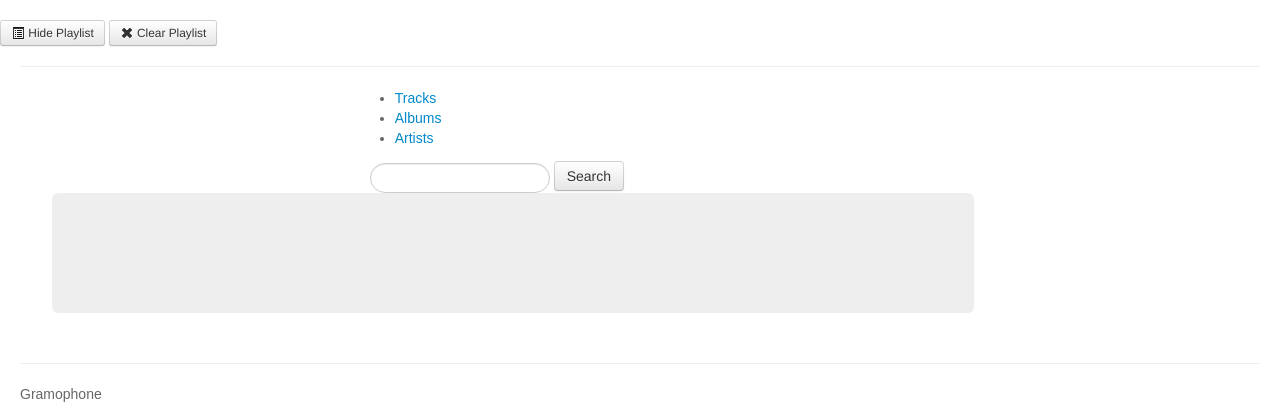
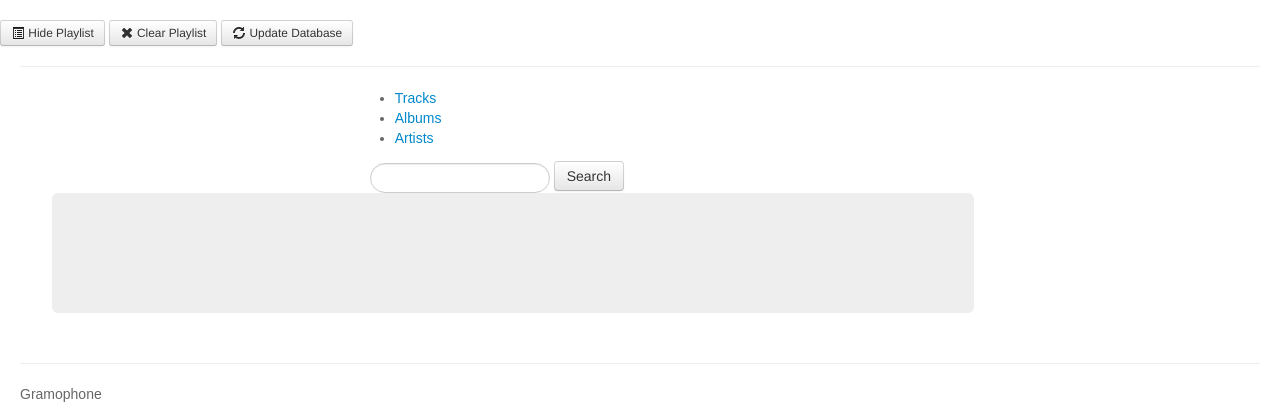
Before and after one commit to javaguirre/gramophone, a Flask app: page / in a window 1280 px wide. Shown: the part 108-528 px from the top of the page. Run offline with Flask 2, Linux system fonts and the light colour scheme; some libraries are stand-ins or nearby versions.

Commit message:
Update Db button, notifications

```diff
--- a/static/scripts/views/app.js
+++ b/static/scripts/views/app.js
@@ -7,11 +7,13 @@ app.AppView = Backbone.View.extend({
         'click #hide_playlist': 'hidePlaylist',
         'click #clear_playlist': 'clearPlaylist',
         'click #searchTask' : 'search',
-        'click #go-back': 'goBack'
+        'click #go-back': 'goBack',
+        'click #update_db': 'updateDb'
     },
     template: _.template($('#template-app').html()),
 
     initialize: function(options) {
+        $('#messages').hide();
         this.parentElt = $('#track-list-app');
     },
 
@@ -100,5 +102,15 @@ app.AppView = Backbone.View.extend({
 
     goBack: function() {
         window.history.back();
+    },
+
+    updateDb: function(ev) {
+        $(ev.target).attr('disabled', 'disabled');
+        $.get('/update_db', function(data) {
+            $('#message-content').text('Db updated successfully!');
+            $('#messages').addClass('alert-success').show();
+
+            $(ev.target).removeAttr('disabled');
+        });
     }
 });
--- a/templates/artist.html
+++ b/templates/artist.html
@@ -6,6 +6,6 @@
 
 <div class="btn-group">
     <button class="btn btn-small add-artist-to-playlist" href=""><i class="icon-plus"></i> Add</button>
-    <button class="btn btn-small artist-link" href=""><i class="icon-arrow-right"></i> Tracks</button>
-    <button class="btn btn-small go-to-tracks" href=""><i class="icon-arrow-right"></i> Albums</button>
+    <button class="btn btn-small artist-link" href=""><i class="icon-arrow-right"></i> Albums</button>
+    <button class="btn btn-small go-to-tracks" href=""><i class="icon-arrow-right"></i> Tracks</button>
 </div>
--- a/templates/index.html
+++ b/templates/index.html
@@ -47,10 +47,15 @@
             {% include "player.html" %}
             <button id="hide_playlist" class="btn btn-small"><i class="icon-list-alt"></i> Hide Playlist</button>
             <button id="clear_playlist" class="btn btn-small"><i class="icon-remove"></i> Clear Playlist</button>
+            <button id="update_db" class="btn btn-small"><i class="icon-refresh"></i> Update Database</button>
             <!-- End jPlayer -->
         </div>
 
         <div class="container-fluid">
+            <div class="alert" id="messages">
+              <button type="button" class="close" data-dismiss="alert">&times;</button>
+              <span id="message-content"></span>
+            </div>
             <div class="row-fluid">
             </div>
             <div class="row-fluid">
```
